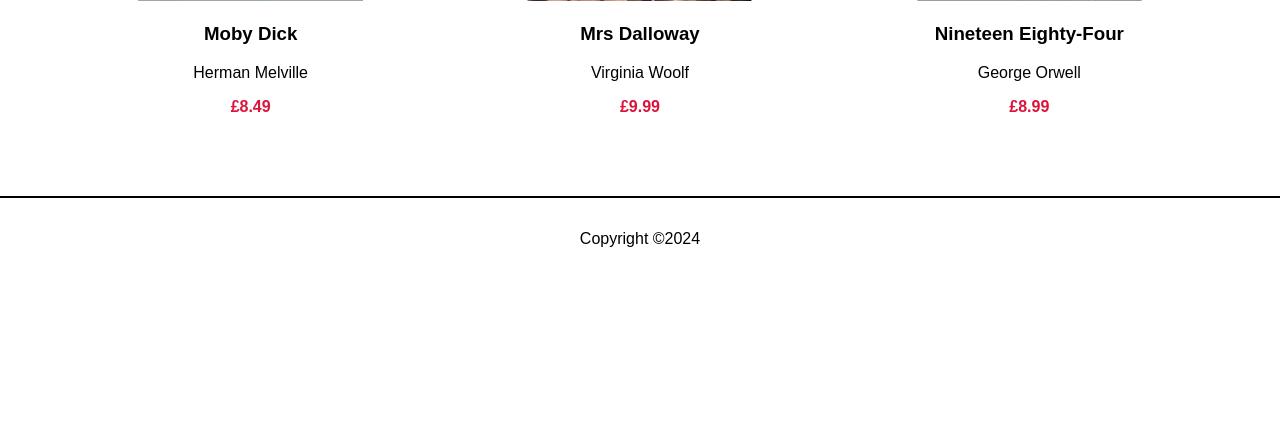
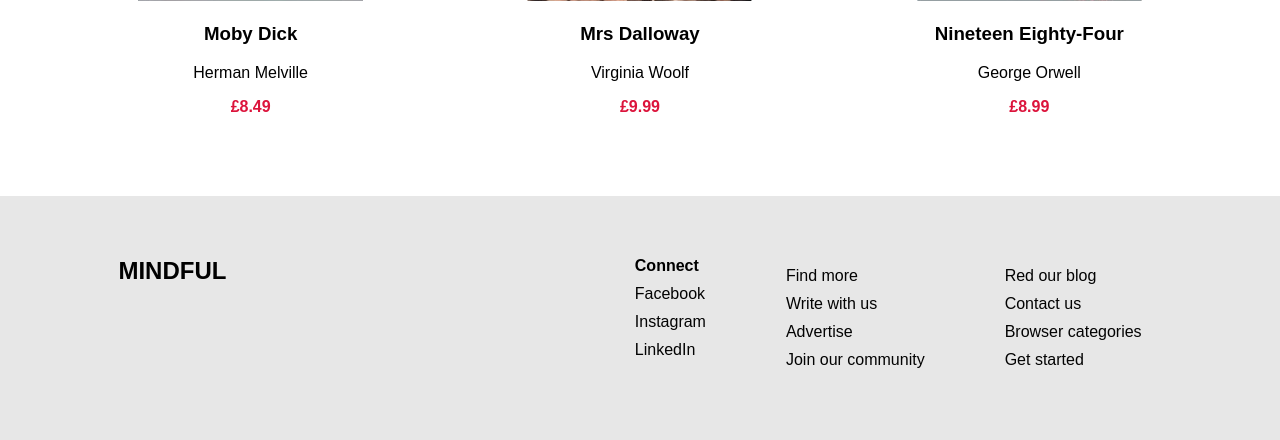
Before and after one commit to DominikSubocz/Mindful, a PHP site: page /Bookstore-Template-Chris/book-list.php in a window 1280 px wide. Shown: the part 2698-3138 px from the top of the page. Before the commit the page ends 2945 px from the top, so only its background shows below. Run offline with PHP 8.4, Linux system fonts and the light colour scheme; data comes from the database, SQL or seed files in the repository.

Commit message:
Header and footer
Header and footer for desktop finished.

```diff
--- a/components/footer.php
+++ b/components/footer.php
@@ -1,7 +1,41 @@
   </main>
 
   <footer class="page-footer">
-    <p>Copyright &copy;<?php echo date("Y"); ?></p>
+    <!-- <p>Copyright &copy;<?php echo date("Y"); ?></p> -->
+
+    <div class="footer-wrapper">
+      <div class="footer-top">
+        <h2>MINDFUL</h2>
+      </div>
+
+      <div class="footer-middle-start footer-section">
+        <ul>
+          <h4>Connect</h4>
+          <li><a href="https://www.facebook.com">Facebook</a></li>
+          <li><a href="https://www.instagram.com">Instagram</a></li>
+          <li><a href="https://www.linkedin.com">LinkedIn</a></li>
+        </ul>
+      </div>
+      <div class="footer-middle-mid footer-section">
+        <ul>
+          <li><a href="">Find more</a></li>
+          <li><a href="">Write with us</a></li>
+          <li><a href="">Advertise</a></li>
+          <li><a href="">Join our community</a></li>
+        </ul>
+      </div>
+      <div class="footer-bottom footer-section">
+        <ul>
+          <li><a href="">Red our blog</a></li>
+          <li><a href="">Contact us</a></li>
+          <li><a href="">Browser categories</a></li>
+          <li><a href="">Get started</a></li>
+        </ul>
+      </div>
+    </div>
+
+
+
   </footer>
 </body>
 </html>
--- a/components/header.php
+++ b/components/header.php
@@ -33,35 +33,35 @@
         </button>
       </div>
 
+      <div class="nav-links-left">
         <nav class="page-navigation" id="nav-list">
               <ul class="nav-links">
-          <div class="nav-links-left">
                   <li><a href="index.php">Home</a></li>
                   <li><a href="discover.php">Discover</a></li>
                   <li><a href="articles.php">Articles</a></li>
                   <li><a href="about.php">About</a></li>
-            <li><a href="contact.php">Contact</a></li>
+                  <li class="link-left"><a href="contact.php">Contact</a></li>
+              </ul>
+        </nav>
       </div>
+      <div class="nav-links-right">
+        <nav class="page-navigation" id="nav-list">
+
           <?php
-
                   if(isset($_SESSION["loggedIn"])) {
                     $user = $_SESSION["username"];
                     if($_SESSION["user_role"] === "Admin") {
                       echo "<li><a href='add-book.php'>Add Book</a></li>";
                     }
-            echo "<li><a href='basket.php'>Basket</a></li>
-            <li><a href='user.php'>$user's Account</a></li>
-            <li><a href='logout.php'>Logout</a></li>";
+                    echo "<li><a href='logout.php'>Logout</a></li>";
                   }
-
                   else{
-            echo "<li><a class='login-btn button' href='login.php'>Login</a></li>
-                <li><a class='sign-up-btn button' href='register.php'>Sign up</a></li>";
-
+                    echo "<li class='link-right'> <a class='login-btn button' href='login.php'>Login</a></li>
+                        <li class='link-right'> <a class='sign-up-btn button' href='register.php'>Sign up</a></li>";
                   }
             ?>
-        </ul>
         </nav>
+      </div>
     </div>
   </header>
 
--- a/css/style.css
+++ b/css/style.css
@@ -1,3 +1,10 @@
+/* CSS HEX */
+/* --platinum: #E7E7E7ff;
+--black: #030303ff;
+--white: #FFFFFFff;
+--pear: #C9D541ff;
+--gold-metallic: #E4BA4Fff; */
+
 * {
   box-sizing: border-box;
 }
@@ -57,9 +64,42 @@ input.button {
 }
 
 .page-footer {
-  border-top: 2px solid black;
   margin-top: 32px;
   text-align: center;
+  background-color: #E7E7E7ff ;
+}
+
+.footer-wrapper{
+  display: flex;
+  padding:45px 8vw;
+  align-items: flex-start;
+}
+
+.footer-top h2{
+  margin:0;
+}
+
+.footer-section h4{
+  margin:0;
+}
+
+.footer-section ul{
+  list-style: none;
+  text-align: left;
+  margin:0 20px;
+}
+
+.footer-section ul li{
+  margin:10px 0;
+}
+
+.footer-section ul li a{
+  text-decoration: none;
+  color: #030303ff;
+}
+
+.footer-top{
+  margin-right: auto;
 }
 
 .page-header, .page-footer {
@@ -332,8 +372,11 @@ input:not(input.button) {
     display: none;
   }
 
+
   .page-navigation {
-    display: block;
+    display: flex;
+    list-style: none;
+    gap:0 16px;
   }
 
   .logo{
@@ -346,18 +389,12 @@ input:not(input.button) {
   }
 
   .nav-links-left{
-    display: flex;
+    margin-right: auto;
   }
-
-
 
   .nav-links a {
     margin-top: 0;
     margin-left: 16px;
-  }
-
-  .nav-links:last-child{
-    margin-left: auto;
   }
 
   /* BOOK LIST */
```
Lines whose indentation alone changed are shown as unchanged.
